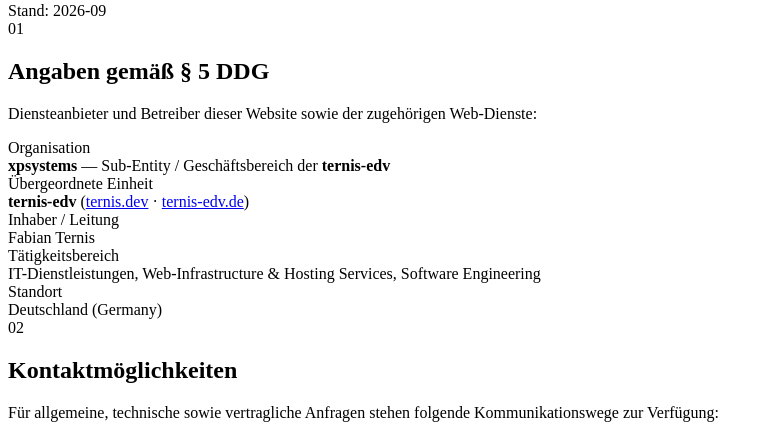
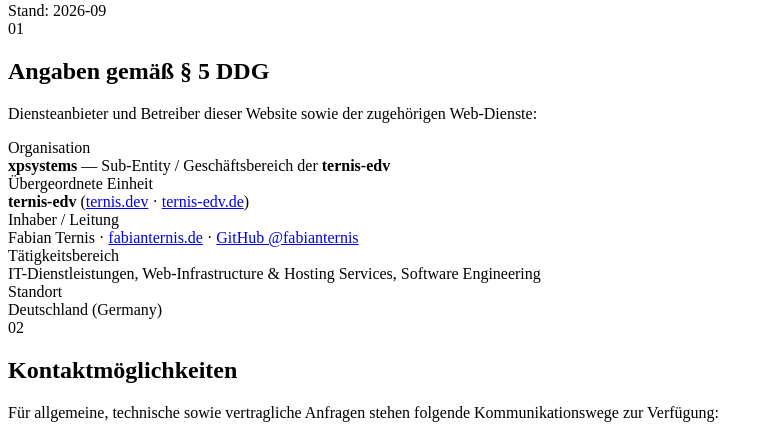
Before and after one commit to xpsystems/xpsystems-websites, a PHP site: page /impressum in a window 1280 px wide. Shown: the part 1801-2237 px from the top of the page, without its empty margins (0-773 px from the left). Run offline with PHP 8.4, Linux system fonts and the light colour scheme; some libraries are stand-ins or nearby versions.

Commit message:
feat(founder): update Fabian Ternis profile with fabianternis.de portfolio and github.com/fabianternis across platform

```diff
--- a/composer.json
+++ b/composer.json
@@ -7,7 +7,7 @@
         {
             "name": "Fabian Ternis",
             "email": "f.ternis@xpsystems.eu",
-            "homepage": "https://fabianternis.dev"
+            "homepage": "https://fabianternis.de"
         }
     ],
     "require": {
--- a/config/app.php
+++ b/config/app.php
@@ -151,10 +151,10 @@ return [
         [
             'name'        => 'Fabian Ternis',
             'role'        => 'Founder & Lead / ternis-edv',
-            'url'         => 'https://ternis.dev',
-            'github'      => 'michaelninder',
+            'url'         => 'https://fabianternis.de',
+            'github'      => 'fabianternis',
             'email'       => 'f.ternis@xpsystems.eu',
-            'img_url'     => 'https://github.com/michaelninder.png',
+            'img_url'     => 'https://github.com/fabianternis.png',
         ],
         [
             'name'        => 'Ramsay Brewer',
@@ -176,15 +176,19 @@ return [
             ['label' => 'Germany Support',   'email' => 'contact@xpsystems.de'],
         ],
         'founder' => [
-            'name'  => 'Fabian Ternis',
-            'role'  => 'Founder / ternis-edv',
-            'email' => 'f.ternis@xpsystems.eu',
+            'name'      => 'Fabian Ternis',
+            'role'      => 'Founder / ternis-edv',
+            'email'     => 'f.ternis@xpsystems.eu',
+            'portfolio' => 'https://fabianternis.de',
+            'github'    => 'https://github.com/fabianternis',
         ],
         'socials' => [
-            ['platform' => 'Instagram', 'handle' => '@xpsystems.eu', 'url' => 'https://instagram.com/xpsystems.eu'],
-            ['platform' => 'Instagram', 'handle' => '@xpsystems.de', 'url' => 'https://instagram.com/xpsystems.de'],
-            ['platform' => 'Instagram', 'handle' => '@ternisfabian', 'url' => 'https://instagram.com/ternisfabian', 'personal' => true],
-            ['platform' => 'GitHub',    'handle' => '@xpsystems',    'url' => 'https://github.com/xpsystems'],
+            ['platform' => 'Portfolio', 'handle' => 'fabianternis.de', 'url' => 'https://fabianternis.de', 'personal' => true],
+            ['platform' => 'GitHub',    'handle' => '@fabianternis',    'url' => 'https://github.com/fabianternis', 'personal' => true],
+            ['platform' => 'GitHub',    'handle' => '@xpsystems',       'url' => 'https://github.com/xpsystems'],
+            ['platform' => 'Instagram', 'handle' => '@ternisfabian',    'url' => 'https://instagram.com/ternisfabian', 'personal' => true],
+            ['platform' => 'Instagram', 'handle' => '@xpsystems.eu',    'url' => 'https://instagram.com/xpsystems.eu'],
+            ['platform' => 'Instagram', 'handle' => '@xpsystems.de',    'url' => 'https://instagram.com/xpsystems.de'],
         ],
     ],
 
@@ -393,7 +397,7 @@ return [
                 'url'         => 'https://github.com/xpsystems-ai',
             ],
         ],
-        'team_github_handles' => ['michaelninder', 'dogwaterdev'],
+        'team_github_handles' => ['fabianternis', 'dogwaterdev'],
     ],
 
     'status' => require __DIR__ . '/status.php',
--- a/src/Views/components/footer.php
+++ b/src/Views/components/footer.php
@@ -233,6 +233,11 @@
             <span>ternis.dev (Parent)</span>
             <span class="footer-ext-arrow">&nearr;</span>
           </a>
+        <li>
+          <a href="https://fabianternis.de" target="_blank" rel="noopener noreferrer" class="footer-nav-link">
+            <span>fabianternis.de (Founder)</span>
+            <span class="footer-ext-arrow">&nearr;</span>
+          </a>
         </li>
         <li><a href="mailto:xpsystems@ternismail.de" class="footer-nav-link footer-nav-highlight">xpsystems@ternismail.de</a></li>
         <li><a href="mailto:f.ternis@xpsystems.eu" class="footer-nav-link">Founder Direct</a></li>
--- a/src/Views/legal/impressum.php
+++ b/src/Views/legal/impressum.php
@@ -120,7 +120,7 @@
               <div class="kv-value"><strong>ternis-edv</strong> (<a href="https://ternis.dev" target="_blank" rel="noopener">ternis.dev</a> &middot; <a href="https://ternis-edv.de" target="_blank" rel="noopener">ternis-edv.de</a>)</div>
 
               <div class="kv-label">Inhaber / Leitung</div>
-              <div class="kv-value">Fabian Ternis</div>
+              <div class="kv-value">Fabian Ternis &middot; <a href="https://fabianternis.de" target="_blank" rel="noopener">fabianternis.de</a> &middot; <a href="https://github.com/fabianternis" target="_blank" rel="noopener">GitHub @fabianternis</a></div>
 
               <div class="kv-label">Tätigkeitsbereich</div>
               <div class="kv-value">IT-Dienstleistungen, Web-Infrastructure &amp; Hosting Services, Software Engineering</div>
```
Also changed, not shown: src/Views/contact/index.php (+16 -0 lines).
